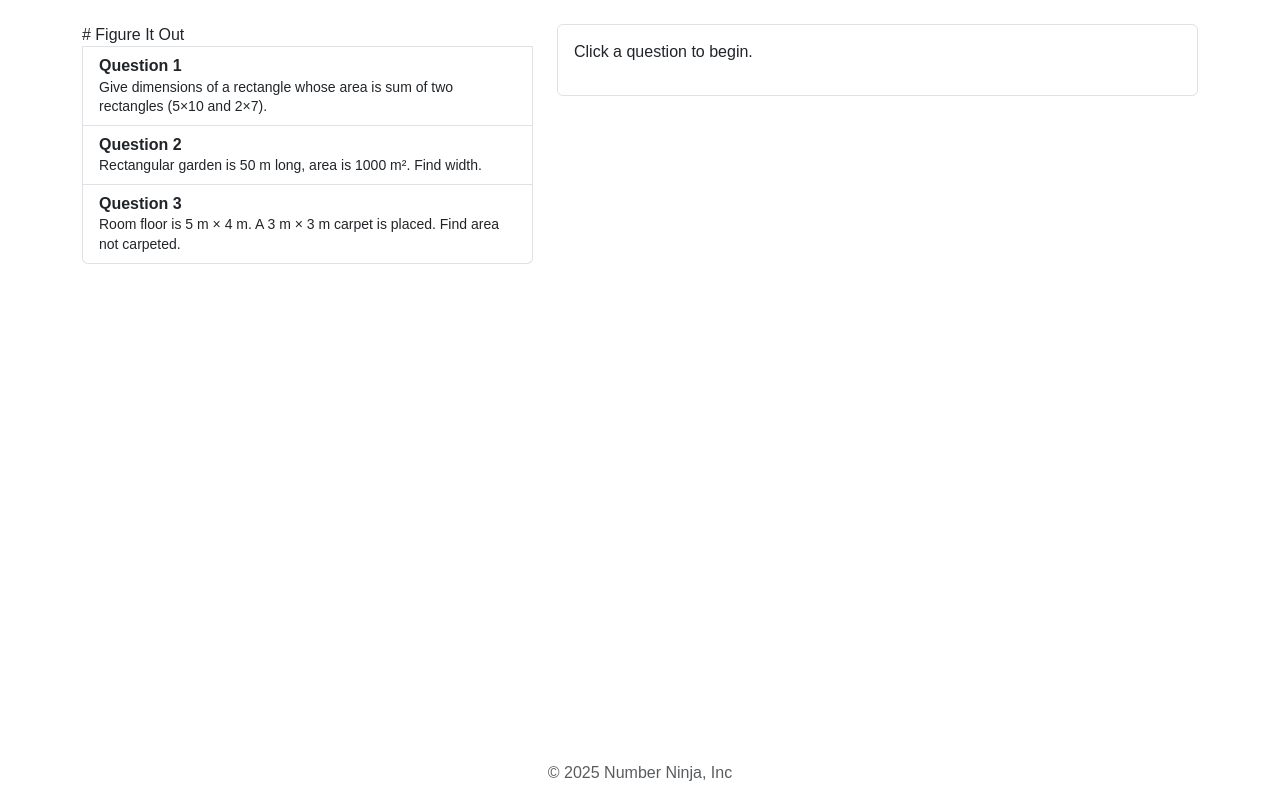
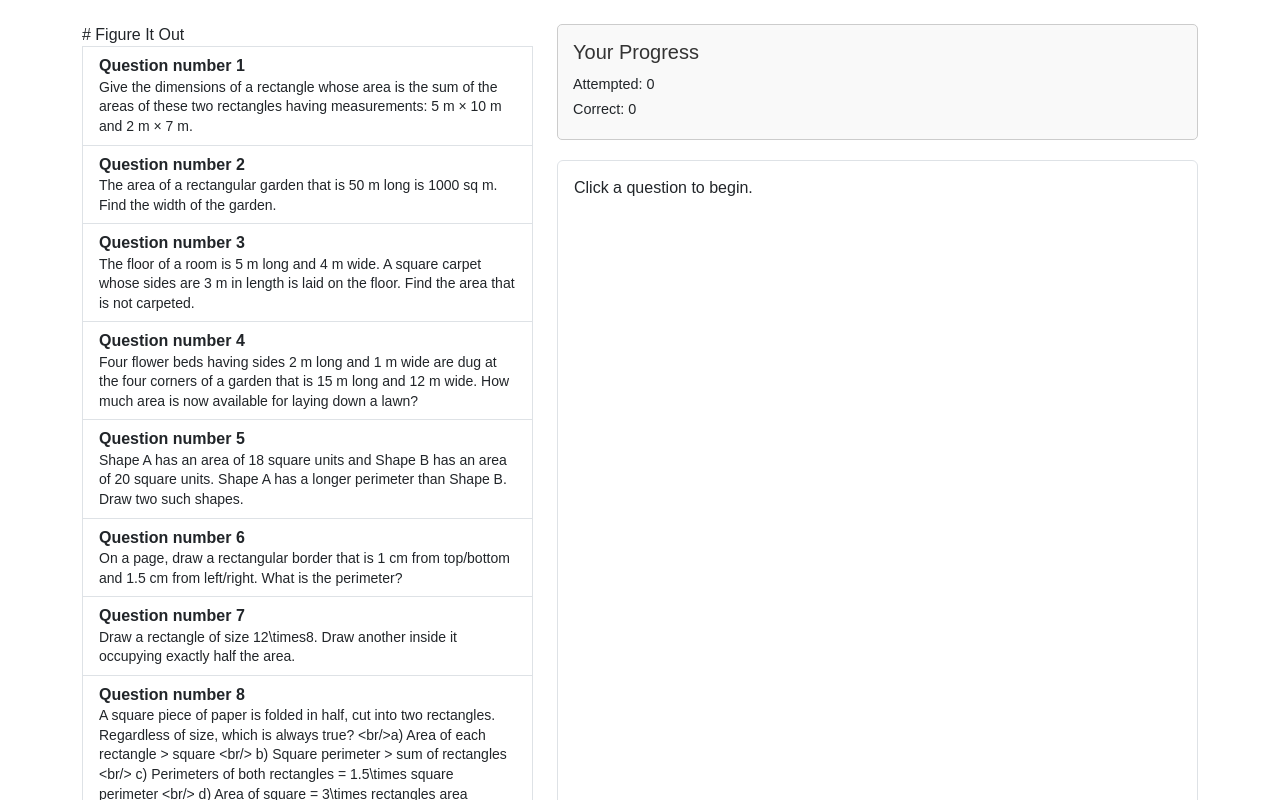
Before and after one commit to Nitish-ku/numberNinja, a React (Vite) app: page /math-questions in a window 1280 px wide. Shown: the top 800 px of the page. Built offline with nearby package versions, Linux system fonts and the light colour scheme; the HTML template or start-up script is replaced by a standard one; what better-react-mathjax would draw is missing.

Commit message:
brought all the question but again the latex rendering issue arrrived

```diff
--- a/src/pages/Home.css
+++ b/src/pages/Home.css
@@ -45,7 +45,7 @@
 }
 
 /* Main animated text */
-span {
+.paragraph span {
     position: relative;
     display: inline-block;
     font-size: 3vw;
@@ -58,7 +58,7 @@ span {
 }
 
 /* Animated effect */
-span::before {
+.paragraph span::before {
     content: attr(data-text);
     position: absolute;
     top: 0;
--- a/src/pages/MathQuestions.jsx
+++ b/src/pages/MathQuestions.jsx
@@ -1,44 +1,110 @@
-// src/pages/MathQuestions.jsx
 import React, { useState } from "react";
+import ProgressTracker from "../components/ProgressTracker";
 import { MathJax } from "better-react-mathjax";
-import ProgressTracker from "../components/ProgressTracker"; // include if needed
+import "./MathQuestions.css";
 
 const questions = [
   {
-    id: "q1",
-    title: "Question 1",
-    question: "Give dimensions of a rectangle whose area is sum of two rectangles (5×10 and 2×7).",
+    id: "solution-1",
+    title: "Question number 1",
+    question:
+      "Give the dimensions of a rectangle whose area is the sum of the areas of these two rectangles having measurements: 5 m × 10 m and 2 m × 7 m.",
+    answer: "16m, 4m",
     solution: `
-      <h5>Solution for Question 1</h5>
-      Area 1: $$5 \\times 10 = 50 \\text{ m}^2$$<br/>
-      Area 2: $$2 \\times 7 = 14 \\text{ m}^2$$<br/>
-      Total area: $$64 \\text{ m}^2$$<br/>
-      Options: $$16 \\times 4$$ or $$32 \\times 2$$
+      area of rectangle : \[length\\times breadth\] <br/>
+      area of rectangle 1 : \[5\\times 10 = 50m^2\] <br/>
+      area of rectangle 2 : \[2\\times 7 = 14m^2\] <br/>
+      sum of areas : \[50m^2+14m^2=64m^2\] <br/>
+      let length = x, breadth = y <br/>
+      \[x\\times y=64\] <br/>
+      Possible dimensions: <br/>
+      \[1) L=16m, W=4m\] <br/>
+      \[2) L=32m, W=2m\]
     `,
   },
   {
-    id: "q2",
-    title: "Question 2",
-    question: "Rectangular garden is 50 m long, area is 1000 m\u00b2. Find width.",
+    id: "solution-2",
+    title: "Question number 2",
+    question:
+      "The area of a rectangular garden that is 50 m long is 1000 sq m. Find the width of the garden.",
+    answer: "20m",
     solution: `
-      <h5>Solution for Question 2</h5>
-      $$A = l \\times b = 1000$$<br/>
-      $$b = \\frac{1000}{50} = 20 \\text{ m}$$
+      \[Area = l\\times b\] <br/>
+      \[b = \\frac{1000}{50} = 20m\]
     `,
   },
   {
-    id: "q3",
-    title: "Question 3",
+    id: "solution-3",
+    title: "Question number 3",
     question:
-      "Room floor is 5 m × 4 m. A 3 m × 3 m carpet is placed. Find area not carpeted.",
+      "The floor of a room is 5 m long and 4 m wide. A square carpet whose sides are 3 m in length is laid on the floor. Find the area that is not carpeted.",
+    answer: "11m^2",
     solution: `
-      <h5>Solution for Question 3</h5>
-      Floor area: $$4 \\times 5 = 20 \\text{ m}^2$$<br/>
-      Carpet area: $$3^2 = 9 \\text{ m}^2$$<br/>
-      Uncarpeted: $$20 - 9 = 11 \\text{ m}^2$$
+      Floor area = \[4\\times 5 = 20m^2\] <br/>
+      Carpet area = \[3^2 = 9m^2\] <br/>
+      Uncovered = \[20-9=11m^2\]
     `,
   },
-  // Add other questions similarly...
+  {
+    id: "solution-4",
+    title: "Question number 4",
+    question:
+      "Four flower beds having sides 2 m long and 1 m wide are dug at the four corners of a garden that is 15 m long and 12 m wide. How much area is now available for laying down a lawn?",
+    answer: "172m^2",
+    solution: `
+      Garden area = \[15\\times 12 = 180m^2\] <br/>
+      1 bed area = \[2\\times 1 = 2m^2\] <br/>
+      4 beds = \[8m^2\] <br/>
+      Lawn area = \[180 - 8 = 172m^2\]
+    `,
+  },
+  {
+    id: "solution-5",
+    title: "Question number 5",
+    question:
+      "Shape A has an area of 18 square units and Shape B has an area of 20 square units. Shape A has a longer perimeter than Shape B. Draw two such shapes.",
+    solution: `
+      Shape A: \[1\\times 18, Area=18, Perimeter=38\] <br/>
+      Shape B: \[4\\times 5, Area=20, Perimeter=18\] <br/>
+      Hence A > B perimeter
+    `,
+  },
+  {
+    id: "solution-6",
+    title: "Question number 6",
+    question:
+      "On a page, draw a rectangular border that is 1 cm from top/bottom and 1.5 cm from left/right. What is the perimeter?",
+    answer: "5cm",
+    solution: `
+      \[Perimeter = 2(1+1.5)=5cm\]
+    `,
+  },
+  {
+    id: "solution-7",
+    title: "Question number 7",
+    question:
+      "Draw a rectangle of size 12\\times8. Draw another inside it occupying exactly half the area.",
+    solution: `
+      Area = \[12\\times 8 = 96\] <br/>
+      Half = \[48\] <br/>
+      Possible sides = \[12\\times 4, 16\\times 3, 8\\times 6, 1\\times 48\]
+    `,
+  },
+  {
+    id: "solution-8",
+    title: "Question number 8",
+    question: `
+      A square piece of paper is folded in half, cut into two rectangles. Regardless of size, which is always true?
+      <br/>a) Area of each rectangle > square <br/>
+      b) Square perimeter > sum of rectangles <br/>
+      c) Perimeters of both rectangles = 1.5\\times square perimeter <br/>
+      d) Area of square = 3\\times rectangles area
+    `,
+    answer: "c",
+    solution: `
+      Correct: (c) – sum of rectangle perimeters is 1.5\\times square.
+    `,
+  },
 ];
 
 export default function MathQuestions() {
@@ -86,6 +152,7 @@ export default function MathQuestions() {
         </div>
 
         <div className="col-md-7">
+          <ProgressTracker attempted={attempted} correct={correct} />
           <div id="solution-area" className="p-3 border rounded">
             {selected ? (
               <>
@@ -106,9 +173,10 @@ export default function MathQuestions() {
                   {feedback && <p className="mt-2">{feedback}</p>}
                 </div>
                 {showSolution && (
-                  <MathJax dynamic>
-                    <div dangerouslySetInnerHTML={{ __html: selected.solution }} />
-                  </MathJax>
+                  <>
+                    <h5>Solution for {selected.title}</h5>
+                    <MathJax>{selected.solution}</MathJax>
+                  </>
                 )}
               </>
             ) : (
```
